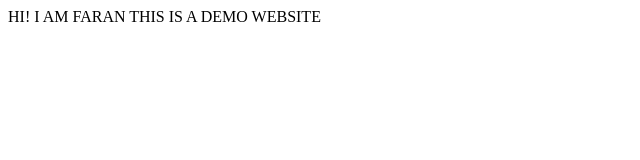
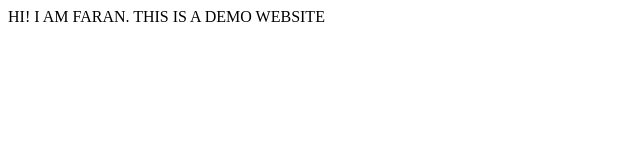
Before and after one commit to faranahmad293/faranahmad.com, a plain HTML site: page index.html in a window 1280 px wide. Shown: the full height of the page, 0-640 px from the left. Drawn offline with Linux system fonts and the light colour scheme.

Commit message:
docs: added a .

```diff
--- a/index.html
+++ b/index.html
@@ -7,7 +7,7 @@
     <title>faranahmad</title>
 </head>
 <body>
-    HI! I AM FARAN
+    HI! I AM FARAN.
 
     THIS IS A DEMO WEBSITE
 </body>
```
